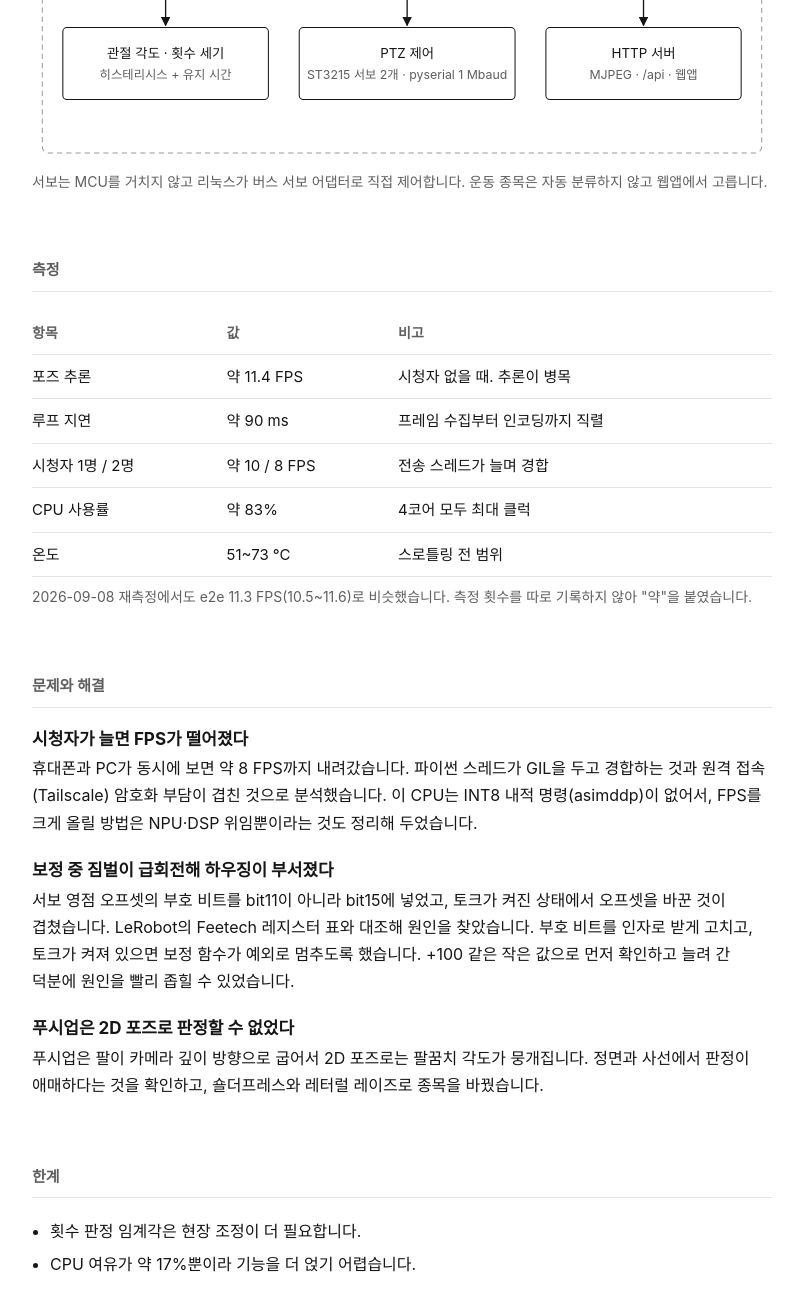
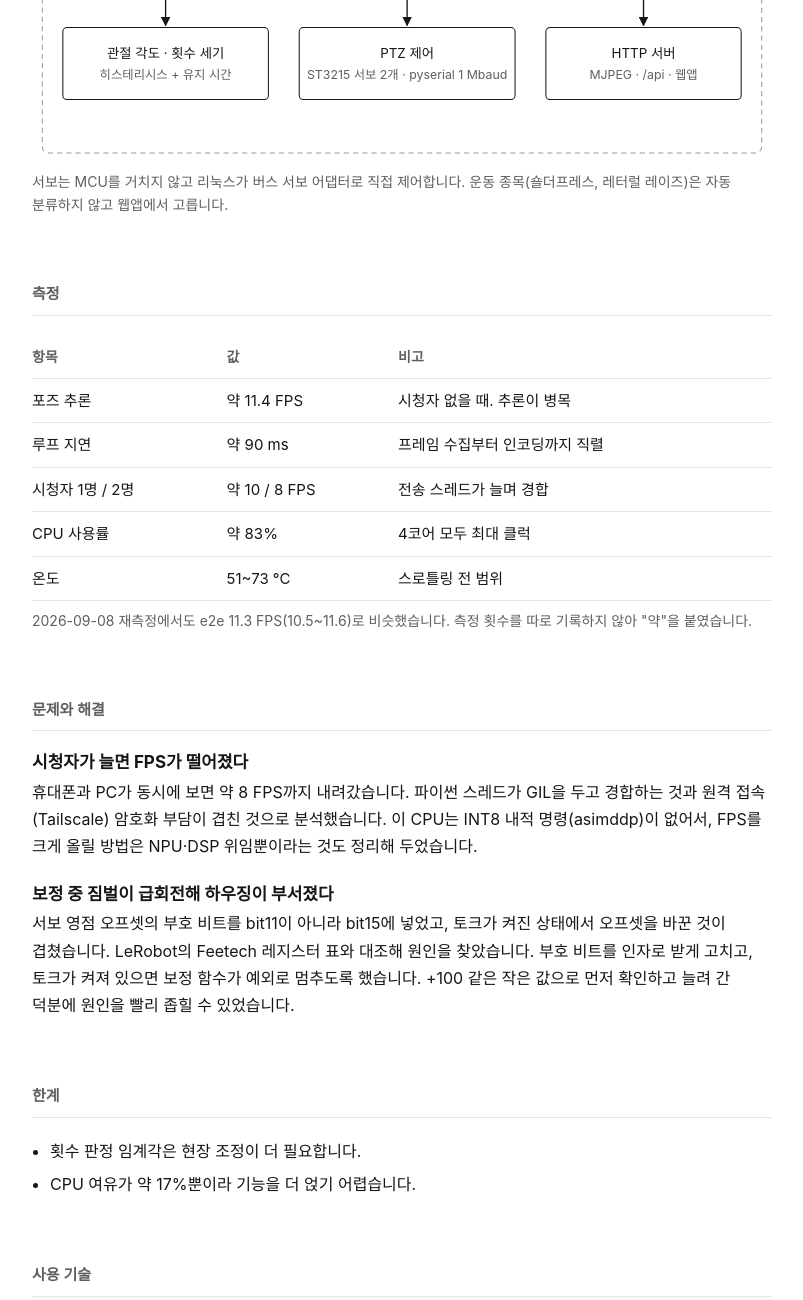
Before and after one commit to donghee-ai/donghee-ai.github.io, a plain HTML site: page projects/health-coach.html in a window 1280 px wide. Shown: the part 978-2278 px from the top of the page, without its empty margins (238-1041 px from the left). Drawn offline with Linux system fonts and the light colour scheme; a web font is replaced by a local one.

Commit message:
Health coach: drop push-up case, name the two exercises
Co-Authored-By: Claude Opus 5.5 <noreply@anthropic.com>

```diff
--- a/projects/health-coach.html
+++ b/projects/health-coach.html
@@ -83,7 +83,7 @@
     </g>
   </g>
 </svg>
-<figcaption>서보는 MCU를 거치지 않고 리눅스가 버스 서보 어댑터로 직접 제어합니다. 운동 종목은 자동 분류하지 않고 웹앱에서 고릅니다.</figcaption>
+<figcaption>서보는 MCU를 거치지 않고 리눅스가 버스 서보 어댑터로 직접 제어합니다. 운동 종목(숄더프레스, 레터럴 레이즈)은 자동 분류하지 않고 웹앱에서 고릅니다.</figcaption>
 </figure>
 
 <h2>측정</h2>
@@ -112,11 +112,6 @@
   <p>서보 영점 오프셋의 부호 비트를 bit11이 아니라 bit15에 넣었고, 토크가 켜진 상태에서 오프셋을 바꾼 것이 겹쳤습니다. LeRobot의 Feetech 레지스터 표와 대조해 원인을 찾았습니다. 부호 비트를 인자로 받게 고치고, 토크가 켜져 있으면 보정 함수가 예외로 멈추도록 했습니다. +100 같은 작은 값으로 먼저 확인하고 늘려 간 덕분에 원인을 빨리 좁힐 수 있었습니다.</p>
 </div>
 
-<div class="case">
-  <h3>푸시업은 2D 포즈로 판정할 수 없었다</h3>
-  <p>푸시업은 팔이 카메라 깊이 방향으로 굽어서 2D 포즈로는 팔꿈치 각도가 뭉개집니다. 정면과 사선에서 판정이 애매하다는 것을 확인하고, 숄더프레스와 레터럴 레이즈로 종목을 바꿨습니다.</p>
-</div>
-
 <h2>한계</h2>
 <ul class="plain">
   <li>횟수 판정 임계각은 현장 조정이 더 필요합니다.</li>
```
